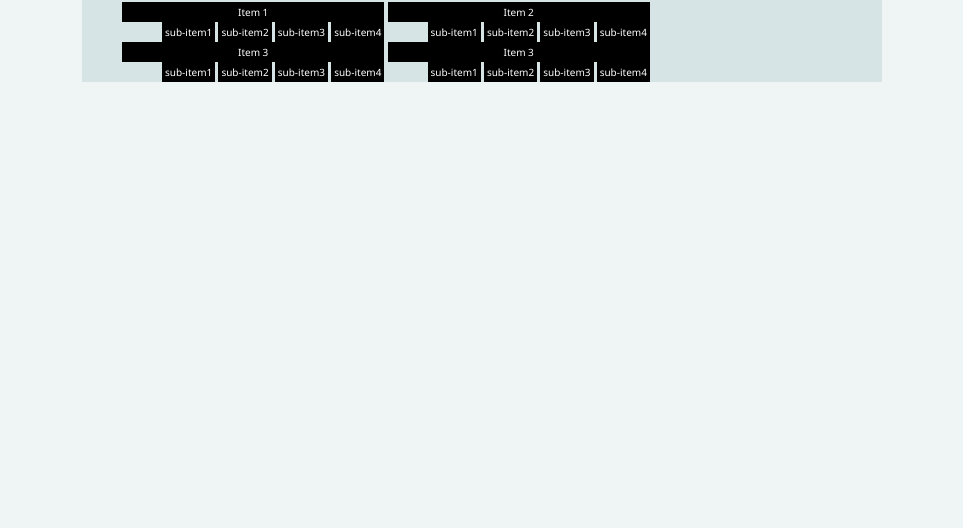
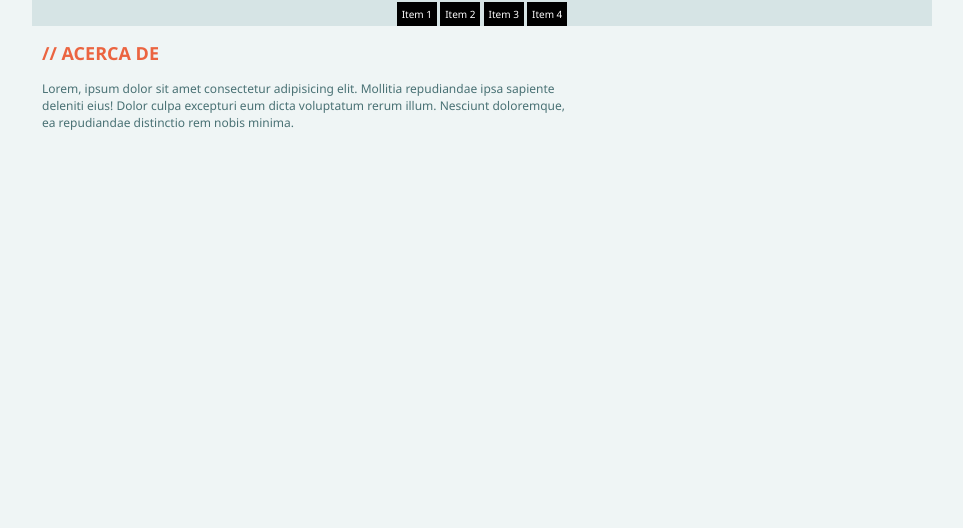
Before and after one commit to ingridsfd/ingrid-genmexch23-fsjava, a plain HTML site: page INTRO-WEB-5/pages/cv_vitae.html in a window 1280 px wide. Shown: the part 272-800 px from the top of the page, without its empty margins (158-1121 px from the left). Drawn offline with Linux system fonts and the light colour scheme.

Commit message:
flexCSSconcepts

```diff
--- a/INTRO-WEB-5/css/styles.css
+++ b/INTRO-WEB-5/css/styles.css
@@ -1,5 +1,5 @@
 body{
-    font-family: 'Segoe UI', Tahoma, Geneva, Verdana, sans-serif;
+     font-family: 'Segoe UI', /*The font-family CSS property specifies a prioritized list of one or more font family names and/or generic family names for the selected element.*/Tahoma, Geneva, Verdana, sans-serif;
     font-size: 12px;
     font-weight: lighter;
     color: #497174;
@@ -39,7 +39,7 @@ h1 span{
 }
 
 .container{
-    max-width: 800px;
+    max-width: 900px;
     background: #D6E4E5;
     margin-top: 80px;
     margin-left: auto;
@@ -47,23 +47,110 @@ h1 span{
     margin-bottom: 30px;
 }
 
-.menu ul li{
+.menu ul {
     text-align: center;
     margin: auto;
     padding: 0%;
     list-style-type: none;
+    /*El tipo de estilo de lista especifica la apariencia del listado.*/
 }
 
-.menu ul li{
+.menu ul li {
     display: inline-block;
     position: relative;
 }
+/*¿Qué hace el display? La propiedad CSS display especifica
+si un elemento es tratado como block or inline element y el
+diseño usado por sus hijos, como flow layout(Diseño de Flujo),
+grid(Cuadricula) o flex(Flexible).*/
 
-.menu ul li a{
+/*¿Qué es la position relative? Un elemento posicionado relativamente
+es un elemento cuyo valor computado de position es relative.
+Las propiedades top y bottom especifican el desplazamiento vertical desde
+su posición original;
+las propiedades left y right especifican su desplazamiento horizontal.*/
+
+.menu ul li a {
     background: black;
     color: white;
     font-size: 10px;
     text-decoration: none;
     display: block;
-    padding: 3px;
+    padding: 5px;
 }
+/* La propiedad position de CSS especifica cómo un elemento es posicionado
+en el documento. Las propiedades top, right, bottom, y left
+determinan la ubicación final de los elementos posicionados.*/
+
+.menu ul li ul {
+    position: absolute;
+    top: 25px;
+    left: 0;
+    list-style-type: none;
+    display: none;
+    height: auto;
+}
+/*Aquí vimos la propiedad position*/
+/*La propiedad top especifica parte de la posición de un elemento posicionado.
+No tiene efecto en elementos no posicionados. Para los elementos con una
+posición absoluta (aquellos que tienen la propiedad position: absolute o
+position: fixed), determina la distancia entre el borde superior del
+elemento y el borde superior del bloque que lo contiene.*/
+
+
+.menu ul li:hover ul{
+    display: block;
+}
+/* Crea una propiedad para pasar el mouse y desplegar la información de los bloques*/
+
+.menu ul li ul li {
+    display: block;
+    width: 60px;
+    height: 20px;
+    margin: 0;
+    text-align: left;
+    font-size: 14px;
+}
+/* Dentro de los bloques creados, estas son las características para desplegar en las listas*/
+
+/* fin de header */
+
+h2 {
+    color:#EB6440;
+    text-transform: uppercase;
+}
+
+/*En CSS,
+::before crea un pseudoelemento que es el primer hijo del elemento
+seleccionado. Es usado normalmente para añadir contenido estético a un
+elemento, usando la propiedad content. Este elemento se muestra en línea
+con el texto de forma predeterminada.*/
+
+h2::before {
+    /* ::before permite poner viñetas*/
+    content: "// ";
+}
+
+/*El hack clearfix La forma en que esta situación se ha tratado
+tradicionalmente es utilizando algo conocido como "truco clearfix".
+Esto implica insertar algún contenido generado después del cuadro que
+contiene el contenido flotante y envolvente, y configurarlo para limpiar
+ambos.*/
+
+.cleafix::before{
+    display: table;
+    line-height: 0;
+    content: "/";
+}
+
+.pull-left {
+    float:left;
+}
+
+.row {
+    padding-left: 10px;
+    padding-right: 10px;
+}
+.col-60 {
+    width: 60%;
+}
--- a/INTRO-WEB-5/pages/cv_vitae.html
+++ b/INTRO-WEB-5/pages/cv_vitae.html
@@ -22,43 +22,56 @@
                     <li><a href="">Item 1</a>
                         <ul>
                             <li><a href="#">sub-item1</a></li>
-                            <li><a href="#">sub-item2</a></li>
-                            <li><a href="#">sub-item3</a></li>
-                            <li><a href="#">sub-item4</a></li>
+                            <li><a href="">sub-item2</a></li>
+                            <li><a href="">sub-item3</a></li>
+                            <li><a href="">sub-item4</a></li>
                         </ul>
                     </li>
                     <li><a href="#">Item 2</a>
                         <ul>
-                            <li><a href="#">sub-item1</a></li>
-                            <li><a href="#">sub-item2</a></li>
-                            <li><a href="#">sub-item3</a></li>
-                            <li><a href="#">sub-item4</a></li>
+                            <li><a href="">sub-item1</a></li>
+                            <li><a href="">sub-item2</a></li>
+                            <li><a href="">sub-item3</a></li>
+                            <li><a href="">sub-item4</a></li>
                         </ul>
                     </li>
                     <li><a href="#">Item 3</a>
                         <ul>
-                            <li><a href="#">sub-item1</a></li>
-                            <li><a href="#">sub-item2</a></li>
-                            <li><a href="#">sub-item3</a></li>
-                            <li><a href="#">sub-item4</a></li>
+                            <li><a href="">sub-item1</a></li>
+                            <li><a href="">sub-item2</a></li>
+                            <li><a href="">sub-item3</a></li>
+                            <li><a href="">sub-item4</a></li>
                         </ul>
                     </li>
-                    <li><a href="#">Item 3</a>
+                    <li><a href="#">Item 4</a>
                         <ul>
-                            <li><a href="#">sub-item1</a></li>
-                            <li><a href="#">sub-item2</a></li>
-                            <li><a href="#">sub-item3</a></li>
-                            <li><a href="#">sub-item4</a></li>
+                            <li><a href="">sub-item1</a></li>
+                            <li><a href="">sub-item2</a></li>
+                            <li><a href="">sub-item3</a></li>
+                            <li><a href="">sub-item4</a></li>
                         </ul>
                     </li>
                 </ul>
             </nav>
         </header>
-        <section>
+        <!-- fin del header -->
+        <!-- inicio del section -->
+        <section class="row clearfix">
+            <div class="pull-left col-60">
+                <div>
+                    <article>
+                        <h2>Acerca de </h2>
+                        <p>Lorem, ipsum dolor sit amet consectetur adipisicing elit.
+                            Mollitia repudiandae ipsa sapiente deleniti
+                            eius! Dolor culpa excepturi eum dicta voluptatum rerum illum.
+                            Nesciunt doloremque, ea repudiandae
+                            distinctio rem nobis minima.</p>
+                    </article>
+                </div>
+            </div>
+        </section>
 
-        </section>
         <footer>
-
         </footer>
     </div>
 </body>
```
